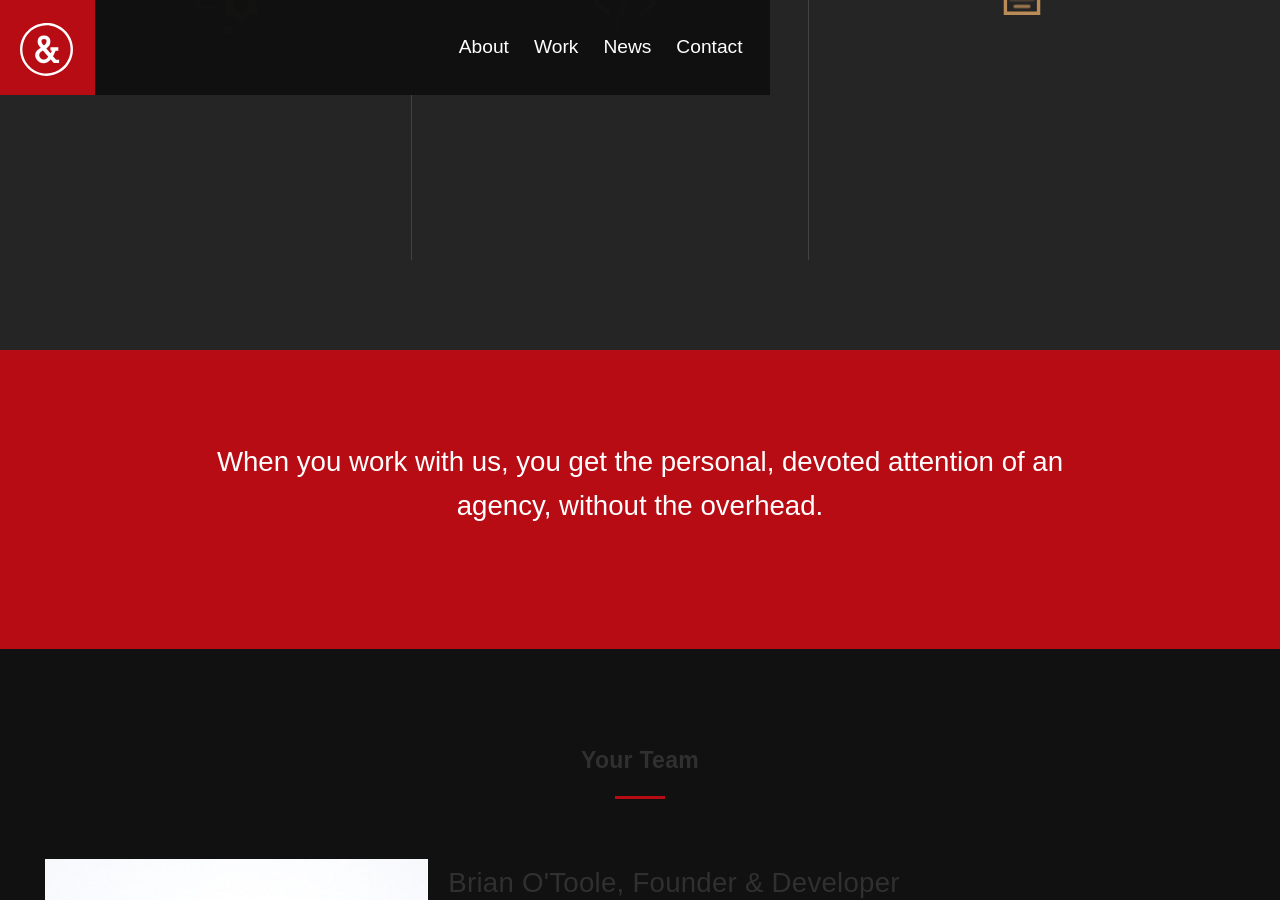
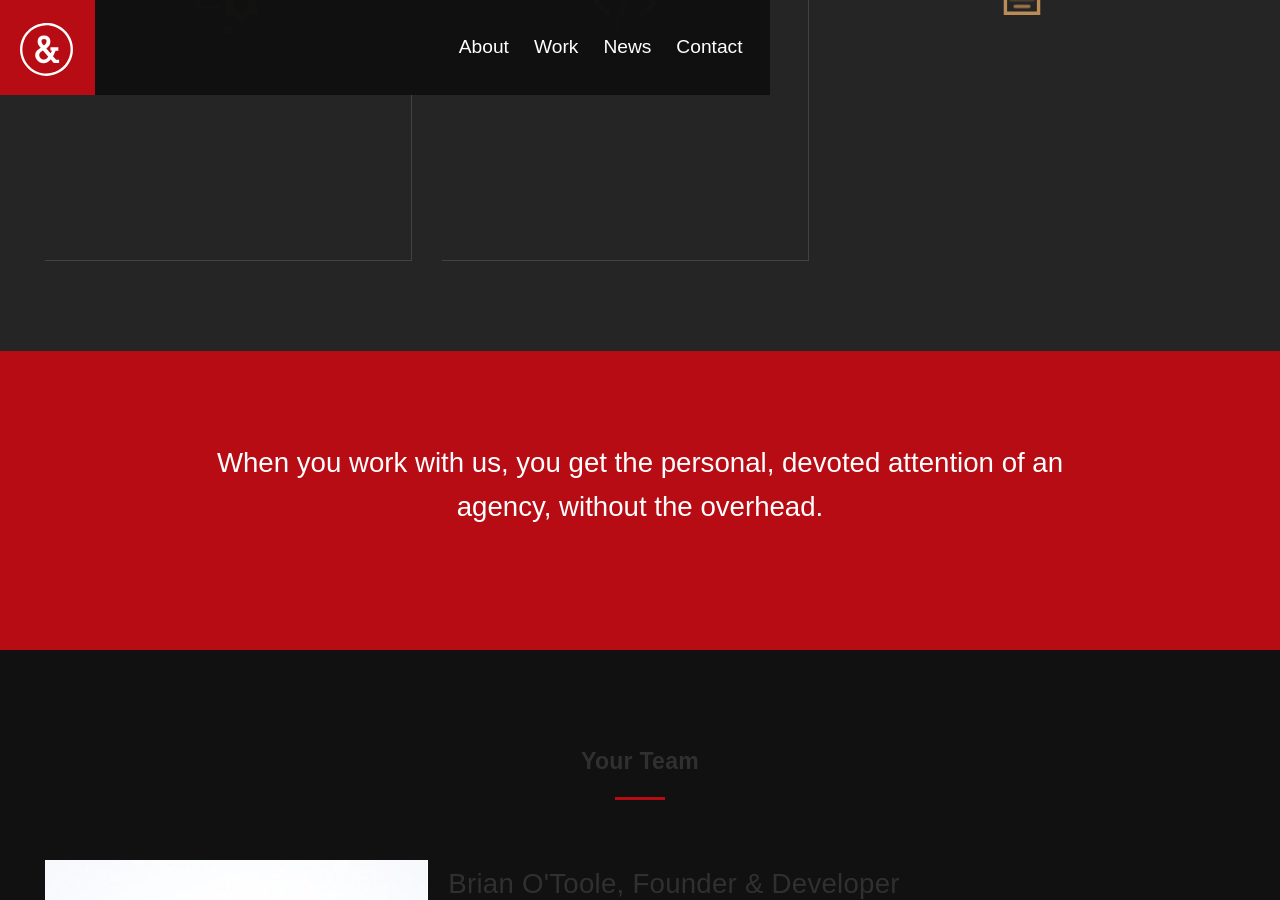
Before and after one commit to brianotoole/brickandmonitor, a Jekyll site: the page built from about.html, in a window 1280 px wide and 900 px high, scrolled down 1285 px. Built offline with Jekyll 4.4.1, drawn with Linux system fonts in a browser that asks for light colours; nearby versions of some CDN libraries; some web fonts are replaced; a script that is not in the unit is left out.

Commit message:
update footer & hero mobiles

```diff
--- a/assets/css/app.css
+++ b/assets/css/app.css
@@ -1288,15 +1288,15 @@
 
 .hero__bg {
   visibility: hidden;
+  transform-origin: 0 100%;
   position: absolute;
   top: 0;
   left: 0;
   width: 100%;
   height: 100%;
   background-repeat: no-repeat;
-  background-position: center top;
+  background-position: 88% 55px;
   background-size: cover;
-  transform-origin: 0 100%;
   /*&:before {
     content: "";
     position: absolute;
@@ -1307,6 +1307,9 @@
     display: block;
     background-color: rgba($color-black, 0.8);
   }*/ }
+  @media (min-width: 800px) {
+    .hero__bg {
+      background-position: center top; } }
   .hero__bg--home {
     background-color: #111;
     background-image: url("/assets/images/bg-hero-space.jpg"); }
@@ -1317,7 +1320,10 @@
       height: 100%;
       top: 0;
       left: 0;
-      background: rgba(184, 12, 21, 0.1); }
+      background: rgba(17, 17, 17, 0.5); }
+      @media (min-width: 800px) {
+        .hero__bg--home:before {
+          background: rgba(184, 12, 21, 0.1); } }
 
 .hero__content {
   position: relative;
@@ -1566,13 +1572,17 @@
   letter-spacing: 5px; }
 
 .footer__bottom {
-  -ms-flex-pack: justify;
-      justify-content: space-between;
+  -ms-flex-pack: center;
+      justify-content: center;
   padding-top: 3.75rem;
   padding-bottom: 1.875rem;
   border-top: 1px solid rgba(255, 255, 255, 0.15);
   color: rgba(255, 255, 255, 0.5);
   font-size: 0.875rem; }
+  @media (min-width: 800px) {
+    .footer__bottom {
+      -ms-flex-pack: justify;
+          justify-content: space-between; } }
 
 .footer__bottom-links,
 .footer__bottom-copy {
@@ -2222,14 +2232,15 @@
       flex: 1 0 100%;
   margin: 0.9375rem;
   text-align: center;
-  border-right: 1px solid #424242; }
+  border-bottom: 1px solid #424242; }
   .service:last-child {
-    border-right: 0; }
+    border: 0; }
   @media (min-width: 800px) {
     .service {
       -ms-flex: 1;
           flex: 1;
-      text-align: left; } }
+      text-align: left;
+      border-right: 1px solid #424242; } }
 
 .service__number {
   position: absolute;
--- a/src/styles/components/_service.scss
+++ b/src/styles/components/_service.scss
@@ -12,13 +12,14 @@
   flex: 1 0 100%;
   margin: rem(15);
   text-align: center;
-  border-right: 1px solid $color-grey-light;
+  border-bottom: 1px solid $color-grey-light;
   &:last-child() {
-    border-right: 0;
+    border: 0;
   }
   @media (min-width: $bp-md) {
     flex: 1;
     text-align: left;
+    border-right: 1px solid $color-grey-light;
   }
 }
 
--- a/src/styles/layouts/_footer.scss
+++ b/src/styles/layouts/_footer.scss
@@ -29,12 +29,15 @@
   letter-spacing: 5px;
 }
 .footer__bottom {
-  justify-content: space-between;
+  justify-content: center;
   padding-top: rem(60);
   padding-bottom: rem(30);
   border-top: 1px solid rgba($color-white, 0.15);
   color: rgba($color-white, 0.5);
   font-size: rem(14);
+  @include bp_md() {
+    justify-content: space-between;
+  }
 }
 .footer__bottom-links,
 .footer__bottom-copy {
```
Also changed, not shown: src/styles/layouts/_hero.scss (+9 -3 lines).
